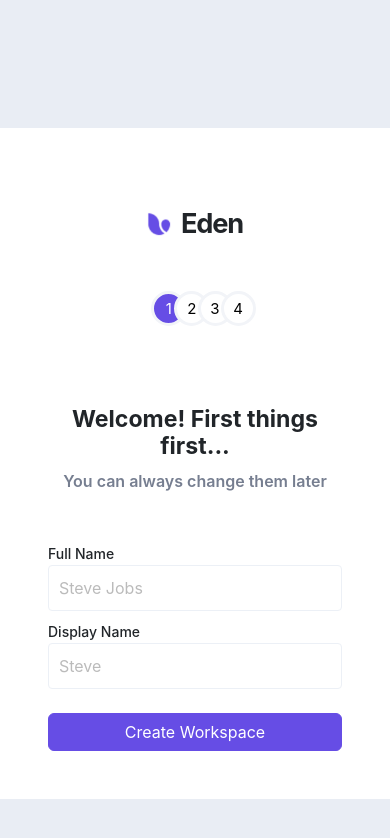
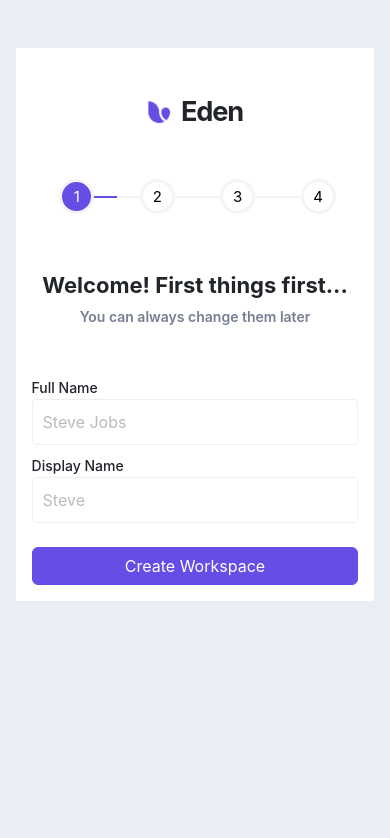
Before and after one commit to gagandeep1997/User-onboarding-system-cutshort-assignment, a React (Create React App) app: page / in a window 390 px wide. Shown: the top 838 px of the page. Built offline with nearby package versions, Linux system fonts and the light colour scheme; a web font is replaced by a local one.

Commit message:
adding media queries

```diff
--- a/src/App.js
+++ b/src/App.js
@@ -4,7 +4,7 @@ import MainContent from "./components/Main-Content/MainContent";
 
 const App = () => {
   return (
-    <div className="container p-5">
+    <div className="container p-3 p-md-5">
       <div className="row">
         <div className="col-12 col-md-12">
           <Header />
--- a/src/components/Input/ImageOptions.css
+++ b/src/components/Input/ImageOptions.css
@@ -85,10 +85,31 @@ label {
 
 .radio:checked ~ .plan-details .fa-user{
     color: #664de5;
-    font-size: 19px;
 }
 
 .radio:checked ~ .plan-details .fa-users{
-    font-size: 18px;
     color: #664de5;
 }
+
+@media (max-width: 575px) {
+    .grid {
+        width: 16.5em;
+        grid-gap: 1em;
+    }
+
+    .first-heading {
+        font-size: 13px;
+    }
+
+    .second-heading {
+        font-size: 11px;
+    }
+
+    .fa-user{
+        font-size: 16px;
+    }
+
+    .fa-users{
+        font-size: 15px;
+    }
+}
--- a/src/components/Input/ImageOptions.js
+++ b/src/components/Input/ImageOptions.js
@@ -20,7 +20,7 @@ const ImageOptions = () => {
           <i className="fa-solid fa-users mb-2"></i>
           <p className="first-heading">With my team</p>
           <p className="second-heading">
-            Wikis, docs, tasks & projects, all in one place
+            Wikis, docs, tasks & projects, all in one place.
           </p>
         </span>
       </label>
--- a/src/components/Main-Content/MainContent.js
+++ b/src/components/Main-Content/MainContent.js
@@ -10,12 +10,12 @@ const MainContent = () => {
 
   return (
     <>
-    <Progressbar step={step} />
+      <Progressbar step={step} />
       {(step === 1 || step === 2 || step === 3) && (
         <div>
           <MainContentHeading step={step} />
           <div className="row gx-5 justify-content-center">
-            <div className="col-12 col-md-4">
+            <div className="col-12 col-lg-4 col-md-7 col-sm-12">
               <Form step={step} stepHandler={setstep} setName={setName} />
             </div>
           </div>
--- a/src/components/Main-Content/MainContentHeading.css
+++ b/src/components/Main-Content/MainContentHeading.css
@@ -6,3 +6,17 @@
     color: #767e90;
     font-weight: 600;
 }
+
+@media (max-width: 575px) {
+    .container{
+        max-width: 92%;
+    }
+
+    .form-headings h3{
+        font-size: 22px;
+    }
+
+    .form-headings p {
+        font-size: 14px;
+    }
+}
--- a/src/components/Progressbar/Progressbar.css
+++ b/src/components/Progressbar/Progressbar.css
@@ -72,3 +72,13 @@
     background: #664de5;
     color: #ffffff;
 }
+
+@media (max-width: 575px) {
+    #progressbar {
+        margin-bottom: 40px;
+    }
+
+    #progressbar li {
+        width: 30%;
+    }
+}
--- a/src/components/Summary/Summary.css
+++ b/src/components/Summary/Summary.css
@@ -26,3 +26,9 @@
 .fa.fa-check {
     color: white;
 }
+
+@media (max-width: 575px) {
+    .Summary--heading .btn{
+        width: 200px;
+    }
+}
--- a/src/index.css
+++ b/src/index.css
@@ -8,7 +8,7 @@
 body {
   background-color: #e9edf4;
   margin: 0;
-  padding: 8rem 0;
+  padding: 6rem 0;
   -webkit-font-smoothing: antialiased;
   -moz-osx-font-smoothing: grayscale;
   box-sizing: border-box;
@@ -33,3 +33,9 @@ code {
   background: #4d34cc;
   border-color: #4d34cc;
 }
+
+@media screen and (max-width: 575px) {
+  body {
+    padding: 3rem 0;
+  }
+}
```
